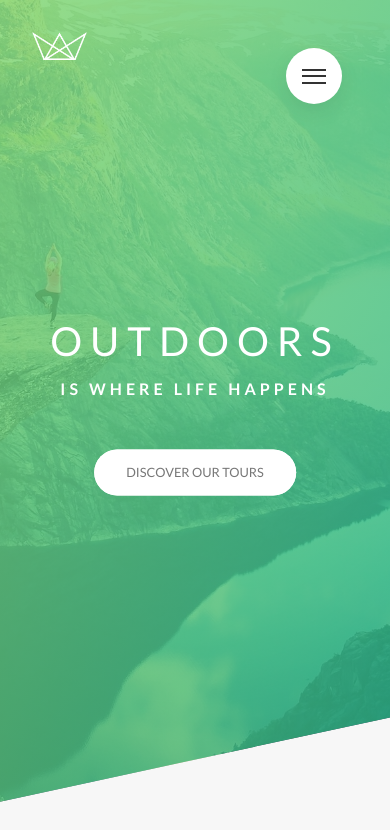
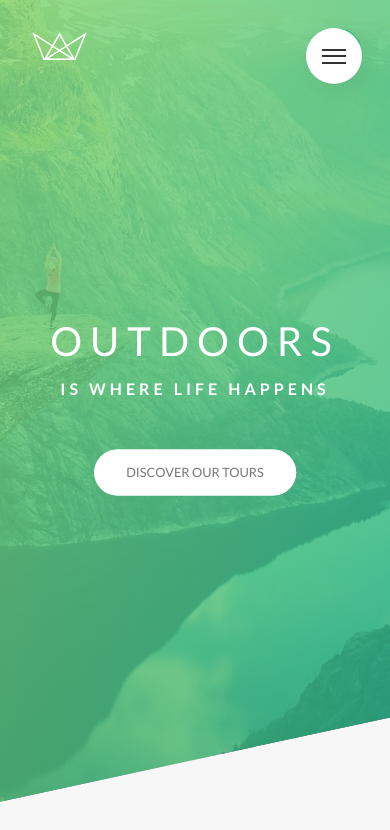
Before and after one commit to aivaras-bankauskas/natours, a website: page index.html in a window 390 px wide. Shown: the top 830 px of the page. Drawn offline with nearby package versions, Linux system fonts and the light colour scheme; files that its build step writes are made by us from their sources.

Commit message:
navigation-scss: add media queries

```diff
--- a/sass/layout/_navigation.scss
+++ b/sass/layout/_navigation.scss
@@ -10,6 +10,14 @@
     z-index: 997;
     box-shadow: 0 1rem 3rem rgba($color-black, .1);
     transition: transform .8s cubic-bezier(0.86, 0, 0.07, 1);
+    @include respond(tab-port) {
+      top: 4.5rem;
+      right: 4.5rem;
+    }
+    @include respond(phone) {
+      top: 3.5rem;
+      right: 3.5rem;
+    }
   }
   &__button {
     background-color: $color-white;
@@ -22,6 +30,14 @@
     border-radius: 50%;
     z-index: 999;
     cursor: pointer;
+    @include respond(tab-port) {
+      top: 4.5rem;
+      right: 4.5rem;
+    }
+    @include respond(phone) {
+      top: 3.5rem;
+      right: 3.5rem;
+    }
   }
   &__checkbox {
     display: none;
```
